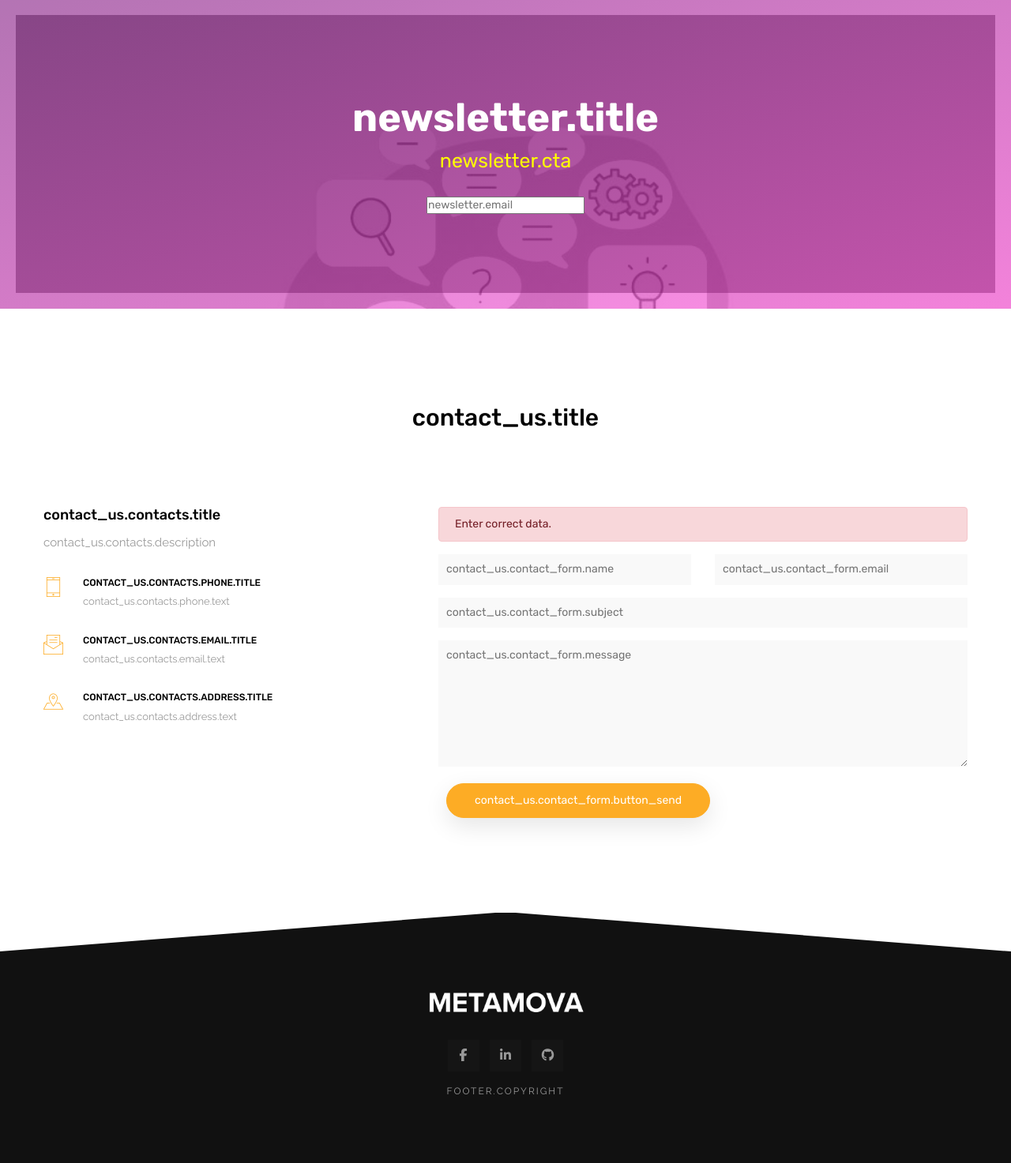
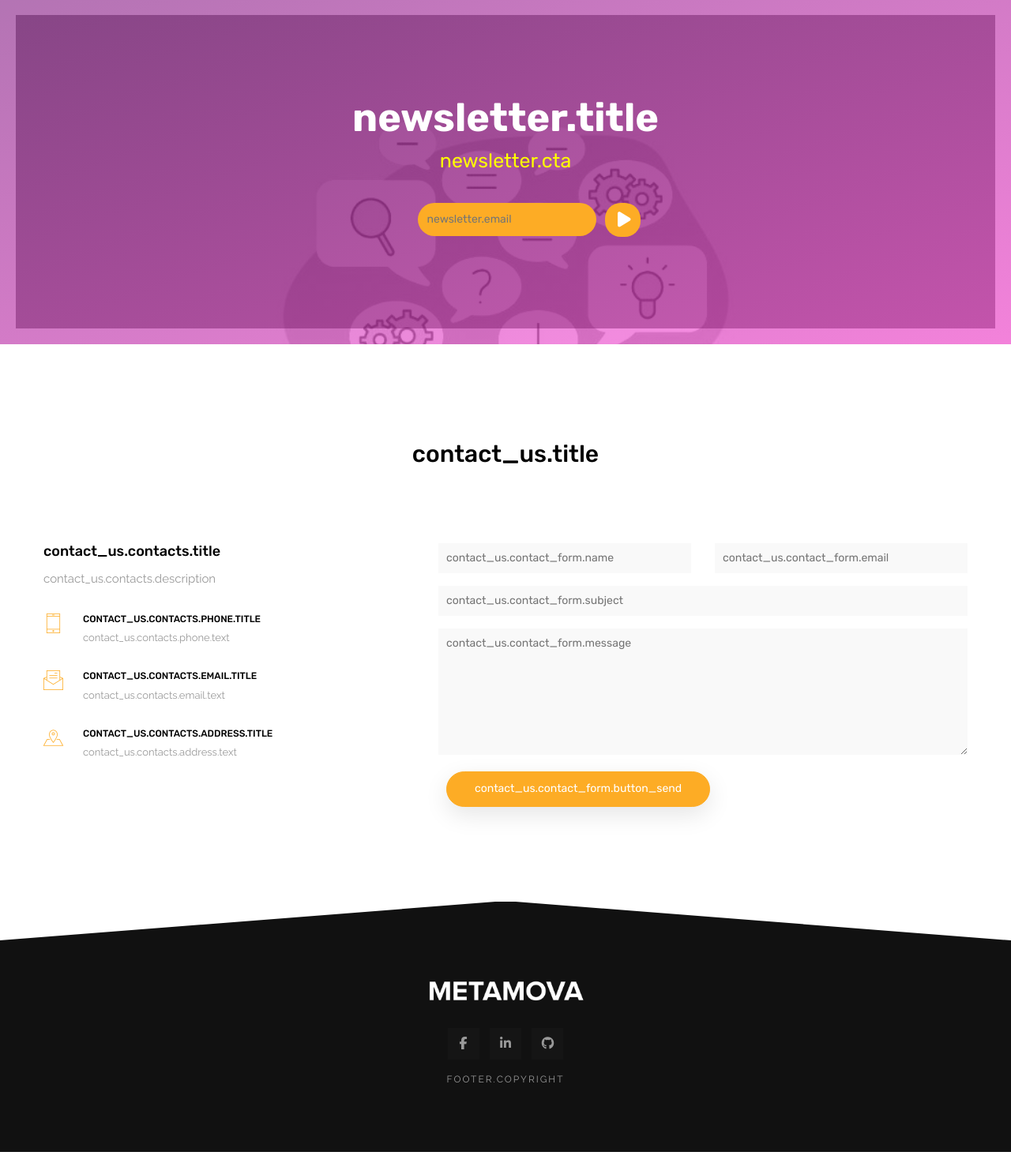
Before and after one commit to oksanatkach/i18n_metamova, a Flask app: page /contact in a window 1280 px wide. Shown: the part 4477-5950 px from the top of the page at 79% size. Run offline with Flask 2, Linux system fonts and the light colour scheme; some libraries are stand-ins or nearby versions; some web fonts are replaced.

Commit message:
added newsletter form and created DB

```diff
--- a/app/__init__.py
+++ b/app/__init__.py
@@ -1,5 +1,7 @@
 from flask import Flask, request
 from flask_bootstrap import Bootstrap
+from flask_sqlalchemy import SQLAlchemy
+from flask_migrate import Migrate
 from flask_babel import Babel
 from flask_mail import Mail
 from config import Config
@@ -11,6 +13,8 @@ app.config.from_object(Config)
 bootstrap = Bootstrap(app)
 babel = Babel(app)
 mail = Mail(app)
+db = SQLAlchemy(app)
+migrate = Migrate(app, db)
 
 
 @babel.localeselector
--- a/app/forms.py
+++ b/app/forms.py
@@ -1,7 +1,8 @@
 from flask_wtf import FlaskForm
 from wtforms import StringField, SubmitField
-from wtforms.validators import DataRequired, Email
+from wtforms.validators import DataRequired, Email, ValidationError
 from wtforms.widgets import TextArea
+from app.models import Contact
 
 
 class ContactForm(FlaskForm):
@@ -10,3 +11,7 @@ class ContactForm(FlaskForm):
     subject = StringField("Subject")
     message = StringField("Message", widget=TextArea())
     submit = SubmitField("Send")
+
+
+class Newsletter(FlaskForm):
+	news_email = StringField("Email", validators=[DataRequired(), Email()])
--- a/app/routes.py
+++ b/app/routes.py
@@ -1,48 +1,72 @@
-from app import app, mail
+from app import app, mail, db
 from flask import Flask, request, redirect, url_for, flash, render_template
-from app.forms import ContactForm
+from app.forms import ContactForm, Newsletter
 from flask_babel import force_locale as babel_force_locale
 from flask_mail import Message
 from app.email import send
+from app.models import Contact
+from sqlalchemy import exc
 
 
 @app.route('/')
 @app.route('/index')
 def index():
 	form = ContactForm()
-	return render_template('metamova.html', form=form)
+	news_form = Newsletter()
+	return render_template('metamova.html', form=form, news_form=news_form)
 
 
 @app.route('/ids')
 def ids():
 	form = ContactForm()
+	news_form = Newsletter()
 	with babel_force_locale('ids'):
-		return render_template('metamova.html', form=form)
+		return render_template('metamova.html', form=form, news_form=news_form)
 
 
 @app.route('/pseudo')
 def pseudo():
     form = ContactForm()
+    news_form = Newsletter()
     with babel_force_locale('pseudo'):
-        return render_template('metamova.html', form=form)
+        return render_template('metamova.html', form=form, news_form=news_form)
 
 
 @app.route('/uk')
 def uk():
     form = ContactForm()
+    news_form = Newsletter()
     with babel_force_locale('uk'):
-        return render_template('metamova.html', form=form)
+        return render_template('metamova.html', form=form, news_form=news_form)
 
 
 @app.route('/contact', methods=['GET', 'POST'])
 def contact():
 	form = ContactForm()
+	news_form = Newsletter()
 	if form.validate_on_submit():
 		send('info@metamova.com', 'send', form=form)
-
 		flash("Thank you! We'll get to you shortly.", "success")
 		return redirect(url_for('index', _anchor='contact'))
 	else:
 		flash("Enter correct data.", 'danger')
 
-	return render_template("metamova.html", form=form)
+	return render_template("metamova.html", form=form, news_form=news_form)
+
+
+@app.route('/newsletter', methods=['GET', 'POST'])
+def newsletter():
+	form = ContactForm()
+	news_form = Newsletter()
+	if news_form.validate_on_submit():
+		try:
+			user = Contact(email=news_form.news_email.data)
+			db.session.add(user)
+			db.session.commit()
+			flash("Subscription is successful.", "primary")
+			return redirect(url_for('index', _anchor='newsletter'))
+		except exc.IntegrityError:
+			flash("That email is already subscribe.", "danger")
+			return redirect(url_for('index', _anchor='newsletter'))
+
+	return render_template("metamova.html", form=form, news_form=news_form)
--- a/app/static/css/style.css
+++ b/app/static/css/style.css
@@ -29,8 +29,9 @@
 	12 Blog
 	13 Call-action
 	14 Contact
-	15 Footer
-	16 Responsive
+  15 Newsletter
+	16 Footer
+	17 Responsive
 
 
 ---------------------------------------------------------------- */
@@ -1089,11 +1090,70 @@ a:hover {
   max-height: 160px;
   max-width: 100%; }
 
+.alert-success {
+  background-color: #54a754;
+  color: #fff;
+}
+
 /* ----------------------------------------------------------------
      [ End Contact ]
 -----------------------------------------------------------------*/
+
 /* ----------------------------------------------------------------
-     [ 15 Start Footer ]
+     [ 15 Newsletter]
+-----------------------------------------------------------------*/
+
+.btn-news {
+  background-color: #FDAC25;
+  border-radius: 20px;
+
+}
+
+.btn-news:hover {
+  opacity: 0.8;
+}
+
+.btn-new:active {
+  border: none;
+}
+
+.fa-play {
+  padding-top: 3px;
+  padding-left: 3px;
+  color: white;
+}
+
+.name-input {
+  width: 20%;
+  padding: 12px;
+  margin: 8px 8px 0 60px;
+  display: inline-block;
+  border: 1px solid #ccc;
+  border-radius: 25px;
+  box-sizing: border-box;
+  background-color: #FDAC25;
+  color: white;
+  border: none;
+}
+
+.alert-primary {
+  margin-top: 10px;
+  background-color: #54a754;
+  color: #fff;
+  border: none;
+}
+.alert-danger {
+  margin-top: 10px;
+  background-color: #C11B17;
+  color: #fff;
+  border: none;
+}
+
+/* ----------------------------------------------------------------
+     [ End Newsletter ]
+-----------------------------------------------------------------*/
+/* ----------------------------------------------------------------
+     [ 16 Start Footer ]
 -----------------------------------------------------------------*/
 footer {
   padding: 80px 0;
@@ -1120,7 +1180,7 @@ footer {
      [ End Footer ]
 -----------------------------------------------------------------*/
 /* ----------------------------------------------------------------
- 	 [ 16 Responsive ]
+ 	 [ 17 Responsive ]
 -----------------------------------------------------------------*/
 @media screen and (min-width: 1200px) {
   .container {
--- a/app/static/js/scripts.js
+++ b/app/static/js/scripts.js
@@ -267,3 +267,10 @@ $(document).ready(function() {
     });
 
 });
+
+
+window.setTimeout(function() {
+    $(".alert").fadeTo(700, 0).slideUp(700, function(){
+        $(this).remove();
+    });
+}, 5000);
--- a/app/templates/metamova.html
+++ b/app/templates/metamova.html
@@ -581,7 +581,7 @@
 
             <div class="curve curve-top"></div>
             <div class="curve curve-bottom"></div>
-        </div>
+        </div>  -->
 
         <!-- End Why-us ====
         ======================================= -->
@@ -1029,22 +1029,29 @@
         <!-- End Blog ====
         ======================================= -->
 
-
         <!-- =====================================
         ==== Start Call-Action -->
 
-        <section class="call-action section-padding bg-img bg-fixed" data-overlay-color="5" data-background="{{ url_for('static', filename='img/google-banner-3-2.jpg') }}">
+        <section class="call-action section-padding bg-img bg-fixed" id="newsletter" data-overlay-color="5" data-background="{{ url_for('static', filename='img/google-banner-3-2.jpg') }}">
             <div class="container">
                 <div class="row">
-
                     <div class="col-lg-12">
                         <div class="text-center">
-                            <h2>{{ _('newsletter.title') }}</h2>
-                            <h5>{{ _('newsletter.cta') }}</h5>
-                            <!--<a href="#0" class="">-->
-                                <!--<span>{{ _('newsletter.email') }}</span>-->
-                            <input type="text" name="name" placeholder="{{ _('newsletter.email') }}">
-                            <!--</a>-->
+                            <form class="form" action="{{ url_for('newsletter') }}" method="post">
+                                {{ news_form.hidden_tag() }}
+                                <h2>{{ _('newsletter.title') }}</h2>
+                                <h5>{{ _('newsletter.cta') }}</h5>
+                                <!--<a href="#0" class="">-->
+                                    <!--<span>{{ _('newsletter.email') }}</span>-->
+                                <div class="form-group">
+                                    <input type="email" class="name-input" name="news_email" placeholder="{{ _('newsletter.email') }}" required>
+                                    <!--</a>-->
+                                    <button type="submit" class="btn btn-news"><i class="fa fa-play" style="font-size: 22px"></i></button>
+                                </div>
+                                {% for error in news_form.news_email.errors %}
+                                    <span style="color: red">{{ error }}</span>
+                                {% endfor %}
+                            </form>
                         </div>
                     </div>
 
@@ -1055,6 +1062,33 @@
         <!-- End Call-Action ====
         ======================================= -->
 
+         <div class="container-fluid">
+            <div class="row">
+                <div class="col-lg-12">
+                    <div class="text-center">
+                        {% with primary = get_flashed_messages(category_filter=["primary"]) %}
+                            {% if primary %}
+                                {%- for message in primary %}
+                                    <div class="alert alert-primary alert-dismissible" role="alert">
+                                        {{ message }}
+                                    </div>
+                                {% endfor -%}
+                            {% endif %}
+                        {% endwith %}
+
+                        {% with danger = get_flashed_messages(category_filter=["danger"]) %}
+                            {% if danger %}
+                                {%- for message in danger %}
+                                    <div class="alert alert-danger alert-dismissible" role="alert">
+                                        {{ message }}
+                                    </div>
+                                {% endfor -%}
+                            {% endif %}
+                        {% endwith %}
+                    </div>
+                </div>
+            </div>
+        </div>
 
         <!-- =====================================
         ==== Start Contact -->
@@ -1103,13 +1137,13 @@
                             <div class="messages"></div>
 
                             <div class="controls">
-                                {% with messages = get_flashed_messages(with_categories=True) %}
-                                    {% if messages %}
-                                        {% for category, message in messages %}
-                                            <div class="alert alert-{{ category }} alert-dismissible" role="alert">
+                                {% with success = get_flashed_messages(category_filter=["success"]) %}
+                                    {% if success %}
+                                        {%- for message in success %}
+                                            <div class="alert alert-success alert-dismissible" role="alert">
                                                 {{ message }}
                                             </div>
-                                        {% endfor %}
+                                        {% endfor -%}
                                     {% endif %}
                                 {% endwith %}
 
```
Also changed, not shown: app/models.py (added, +10 -0 lines), config.py (+12 -15 lines), get_db_data.py (added, +19 -0 lines).
